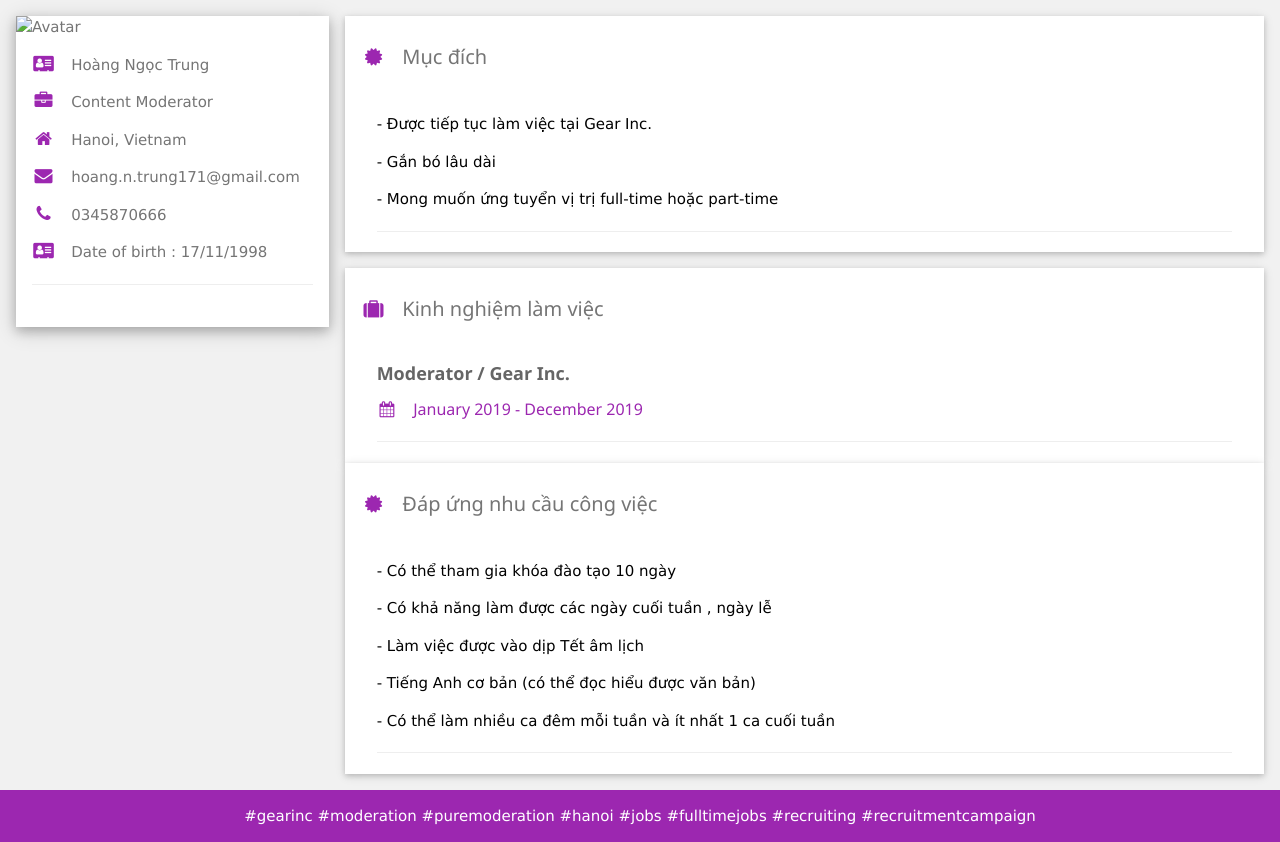
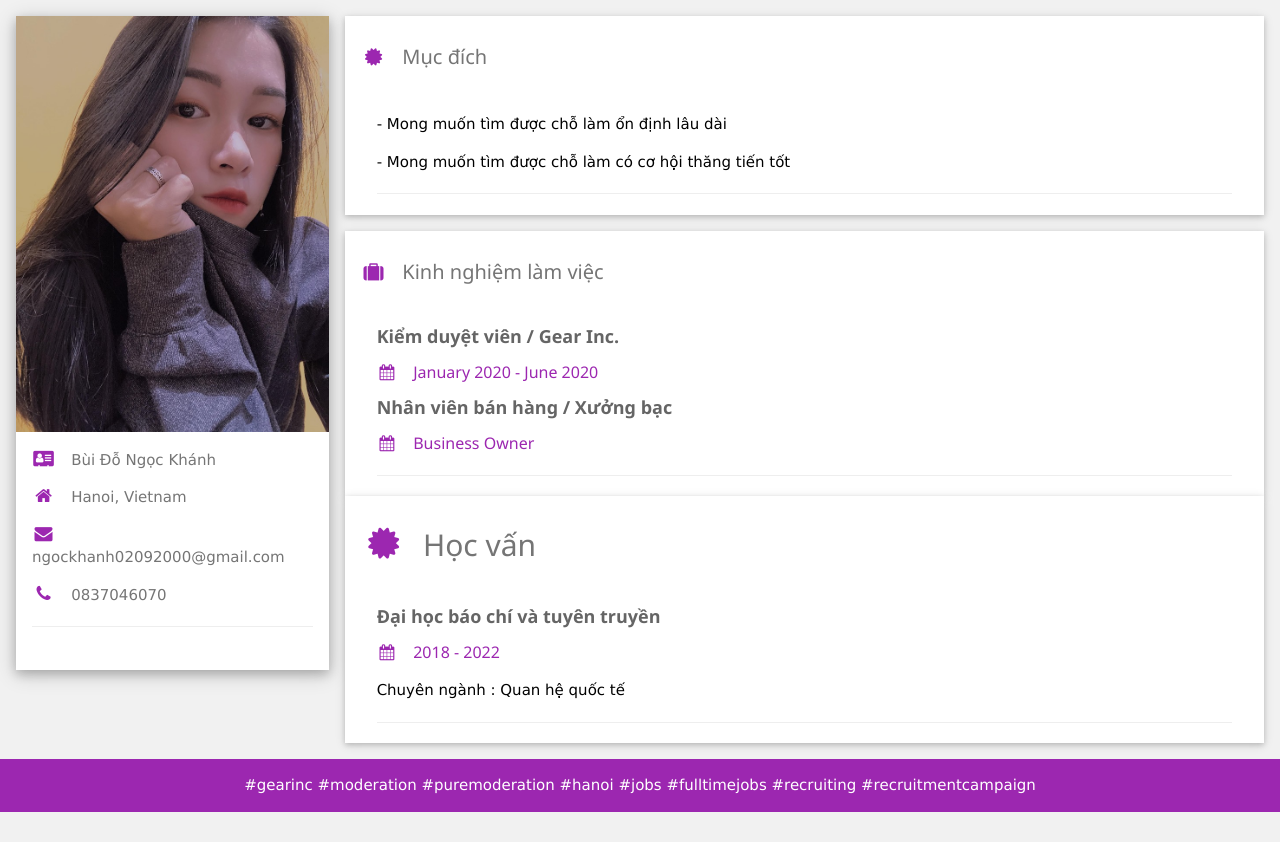
Before and after one commit to buidongockhanh/cv, a plain HTML site: page index.html in a window 1280 px wide. After the commit the page ends 812 px from the top, so only its background shows below. Drawn offline with Linux system fonts and the light colour scheme.

Commit message:
Update index.html

```diff
--- a/index.html
+++ b/index.html
@@ -231,15 +231,13 @@ hr{border:0;border-top:1px solid #eee;margin:20px 0}
 
       <div class="w3-white w3-text-grey w3-card-4">
         <div class="w3-display-container">
-          <img src="ayo.jpg" style="width:100%" alt="Avatar">
+          <img src="74787786_912302679152259_5207345296018767872_n.jpg" style="width:100%" alt="Avatar">
         </div>
         <div class="w3-container">
-          <p><i class="fa fa-address-card fa-fw w3-margin-right w3-large w3-text-purple"></i>Hoàng Ngọc Trung</p>
-          <p><i class="fa fa-briefcase fa-fw w3-margin-right w3-large w3-text-purple"></i>Content Moderator</p>
+          <p><i class="fa fa-address-card fa-fw w3-margin-right w3-large w3-text-purple"></i>Bùi Đỗ Ngọc Khánh</p>
           <p><i class="fa fa-home fa-fw w3-margin-right w3-large w3-text-purple"></i>Hanoi, Vietnam</p>
-          <p><i class="fa fa-envelope fa-fw w3-margin-right w3-large w3-text-purple"></i>hoang.n.trung171@gmail.com</p>
-          <p><i class="fa fa-phone fa-fw w3-margin-right w3-large w3-text-purple"></i>0345870666</p>
-          <p><i class="fa fa-address-card fa-fw w3-margin-right w3-large w3-text-purple"></i>Date of birth : 17/11/1998</p>
+          <p><i class="fa fa-envelope fa-fw w3-margin-right w3-large w3-text-purple"></i>ngockhanh02092000@gmail.com</p>
+          <p><i class="fa fa-phone fa-fw w3-margin-right w3-large w3-text-purple"></i>0837046070</p>
           <hr>
           <br>
         </div>
@@ -255,9 +253,8 @@ hr{border:0;border-top:1px solid #eee;margin:20px 0}
       <div class="w3-container w3-card-2 w3-white w3-margin-bottom">
         <h4 class="w3-text-grey w3-padding-16"><i class="fa fa-certificate fa-fw w3-margin-right w3-xxsmall w3-text-purple"></i>Mục đích</h4>
         <div class="w3-container">
-          <p>- Được tiếp tục làm việc tại Gear Inc.</p>
-          <p>- Gắn bó lâu dài </p>
-          <p>- Mong muốn ứng tuyển vị trị full-time hoặc part-time
+          <p>- Mong muốn tìm được chỗ làm ổn định lâu dài</p>
+          <p>- Mong muốn tìm được chỗ làm có cơ hội thăng tiến tốt</p>
 
           <hr>
         </div>
@@ -267,24 +264,22 @@ hr{border:0;border-top:1px solid #eee;margin:20px 0}
       <div class="w3-container w3-card w3-white">
         <h4 class="w3-text-grey w3-padding-16"><i class="fa fa-suitcase fa-fw w3-margin-right w3-xxsmall w3-text-purple"></i>Kinh nghiệm làm việc</h4>
         <div class="w3-container">
-          <h5 class="w3-opacity"><b>Moderator / Gear Inc.</b></h5>
-          <h6 class="w3-text-purple"><i class="fa fa-calendar fa-fw w3-margin-right"></i>January 2019 - December 2019</h6>
+          <h5 class="w3-opacity"><b>Kiểm duyệt viên / Gear Inc.</b></h5>
+          <h6 class="w3-text-purple"><i class="fa fa-calendar fa-fw w3-margin-right"></i>January 2020 - June 2020</h6>
+          <h5 class="w3-opacity"><b>Nhân viên bán hàng / Xưởng bạc</b></h5>
+          <h6 class="w3-text-purple"><i class="fa fa-calendar fa-fw w3-margin-right"></i>Business Owner</h6>
           <hr>
         </div>
       </div>
 
-      <div class="w3-container w3-card-2 w3-white">
-        <h4 class="w3-text-grey w3-padding-16"><i class="fa fa-certificate fa-fw w3-margin-right w3-xxsmall w3-text-purple"></i>Đáp ứng nhu cầu công việc</h4>
+      <div class="w3-container w3-card w3-white">
+        <h2 class="w3-text-grey w3-padding-16"><i class="fa fa-certificate fa-fw w3-margin-right w3-xxlarge w3-text-purple"></i>Học vấn</h2>
         <div class="w3-container">
-          <p>- Có thể tham gia khóa đào tạo 10 ngày</p>
-          <p>- Có khả năng làm được các ngày cuối tuần , ngày lễ</p>
-          <p>- Làm việc được vào dịp Tết âm lịch</p>
-          <p>- Tiếng Anh cơ bản (có thể đọc hiểu được văn bản)</p>
-          <p>- Có thể làm nhiều ca đêm mỗi tuần và ít nhất 1 ca cuối tuần</p>
-
+          <h5 class="w3-opacity"><b>Đại học báo chí và tuyên truyền</b></h5>
+          <h6 class="w3-text-purple"><i class="fa fa-calendar fa-fw w3-margin-right"></i>2018 - 2022</h6>
+          <p>Chuyên ngành : Quan hệ quốc tế</p>
           <hr>
         </div>
-
       </div>
 
     <!-- End Right Column -->
```
